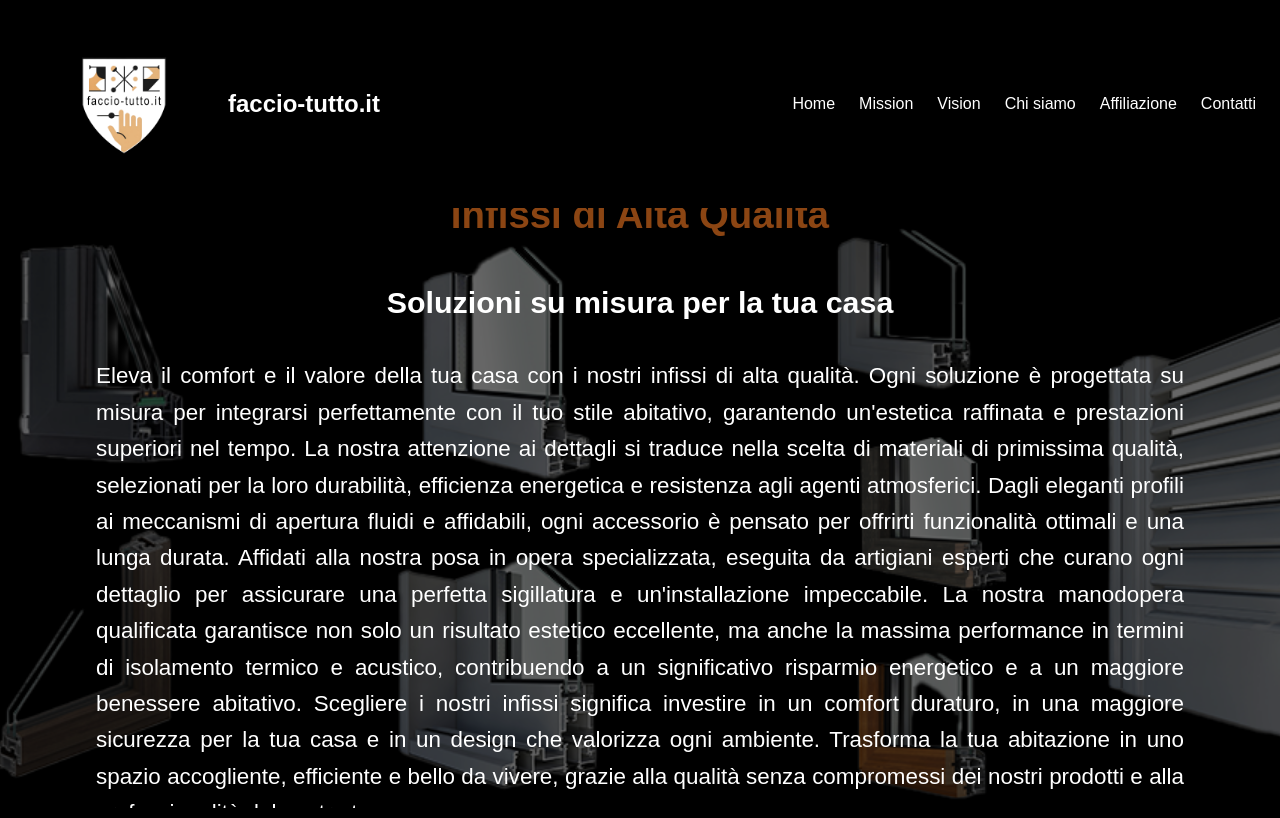
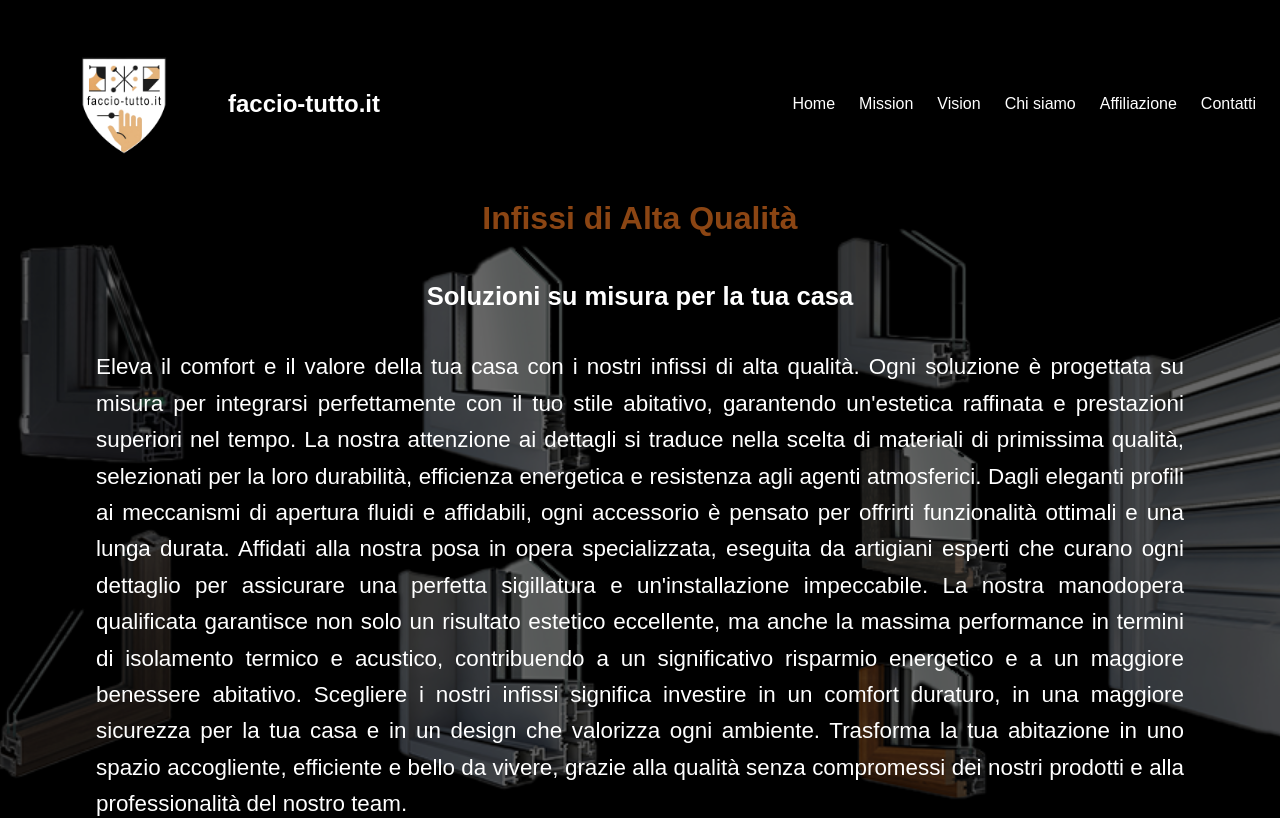
Before and after one commit to faccio-tutto/faccio-tutto, a Next.js app: page /infissi in a window 1280 px wide. Shown: the top 818 px of the page. Built offline with nearby package versions, Linux system fonts and the light colour scheme.

Commit message:
modifica visualizzazione testo piccoli schermi pagina infissi

```diff
--- a/app/infissi/page.tsx
+++ b/app/infissi/page.tsx
@@ -60,7 +60,7 @@ const InfissiPage = () => {
       </nav>
 
       {/* Hero Section */}
-      <section className="relative h-[600px] flex items-center justify-center overflow-hidden">
+      <section className="relative h-[600px] flex items-center justify-center">
         <Image
           src="/images/prodotti.png"
           alt="Infissi di alta qualità"
@@ -69,8 +69,8 @@ const InfissiPage = () => {
           className="opacity-40"
         />
         <div className="absolute z-10 text-center">
-          <h2 style={{ fontSize: "2.4rem", fontWeight: "bold", marginBottom: "2.0rem", color: "#8B4513" }}>Infissi di Alta Qualità</h2>
-          <p style={{ fontSize: "1.9rem", fontWeight: "bold", marginBottom: "2.0rem", color: "#FFFFFF" }}>Soluzioni su misura per la tua casa</p>
+          <h2 style={{ fontSize: "2.0rem", fontWeight: "bold", marginBottom: "2.0rem", color: "#8B4513" }}>Infissi di Alta Qualità</h2>
+          <p style={{ fontSize: "1.6rem", fontWeight: "bold", marginBottom: "2.0rem", color: "#FFFFFF" }}>Soluzioni su misura per la tua casa</p>
           <div className="text-justify">
             <div className="text-justify">
               <p className="mx-4 sm:mx-24 text-base sm:text-xl leading-relaxed" style={{ fontSize: "1.4rem", color: "#FFFFFF" }}>
```
